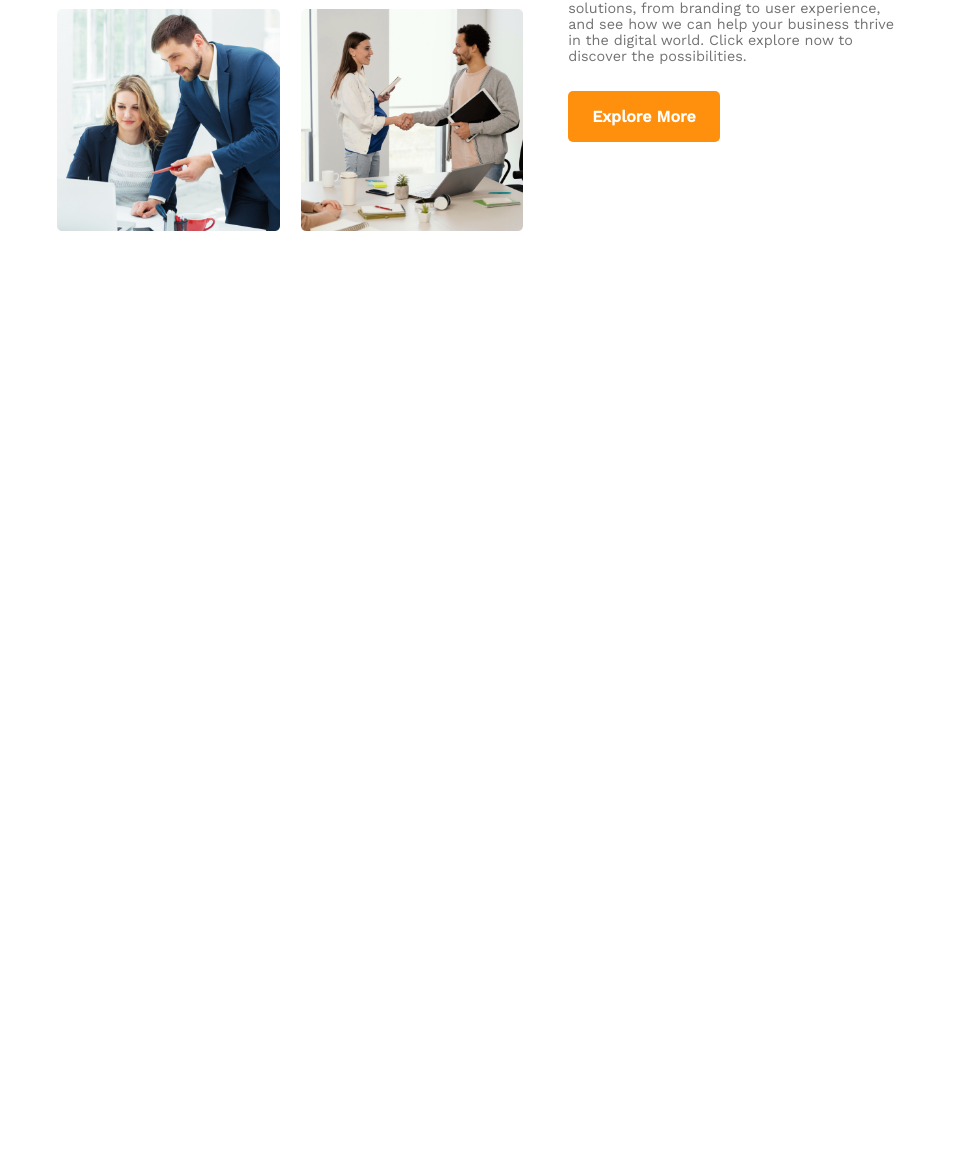
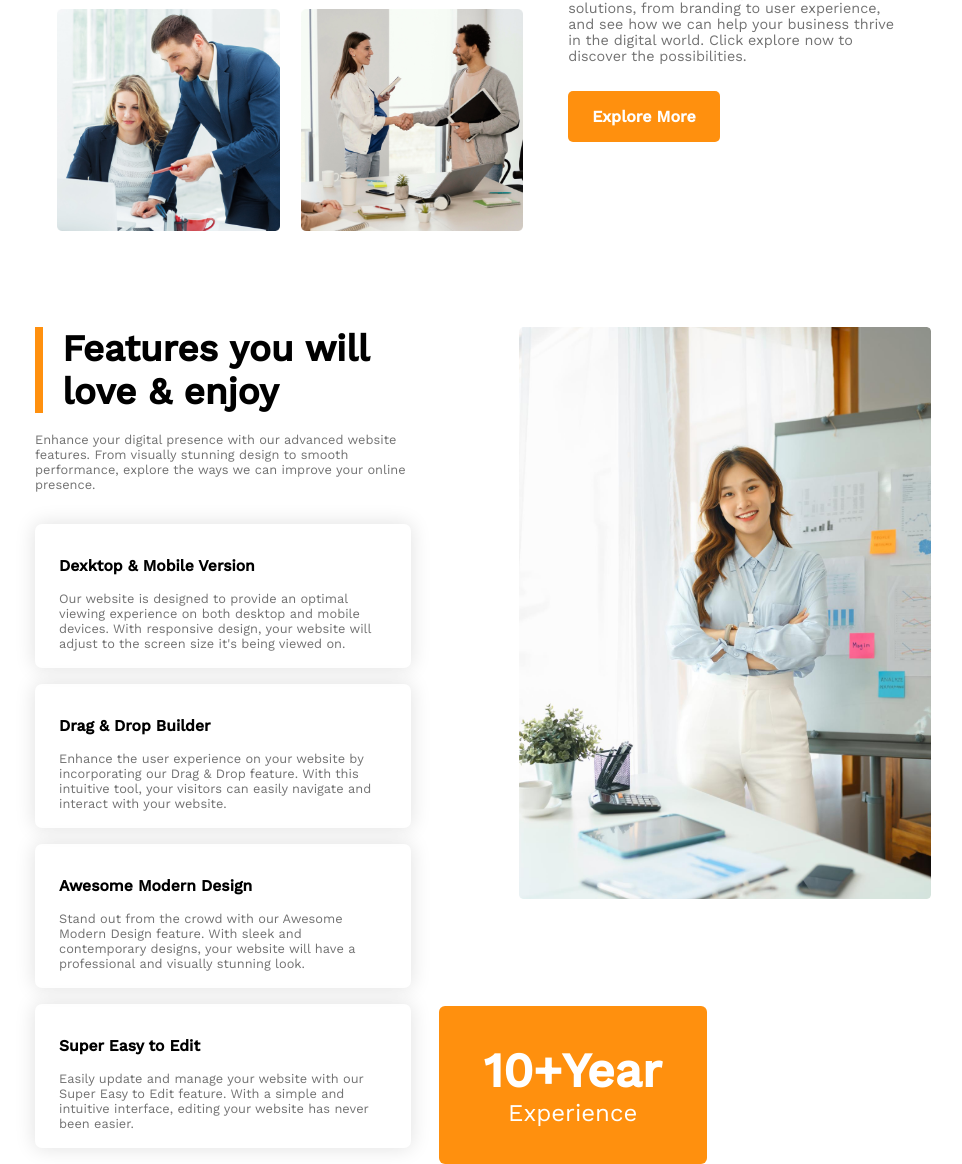
Before and after one commit to shafayetullah7/g3-architect-repo, a plain HTML site: page index.html in a window 1280 px wide. Shown: the part 1298-2462 px from the top of the page, without its empty margins (157-1119 px from the left). Before the commit the page ends 1593 px from the top, so only its background shows below. Drawn offline with nearby package versions, Linux system fonts and the light colour scheme.

Commit message:
top feature large device

```diff
--- a/index.html
+++ b/index.html
@@ -40,6 +40,7 @@
     <!-- ====================Main Start==================== -->
     <main class="main">
 
+        <!-- ----------Feature Start---------- -->
         <section class="feature">
             <div class="team-images">
                 <img src="images/team1.png" alt="team1">
@@ -53,6 +54,43 @@
                 <button class="explore-btn">Explore More</button>
             </article>
         </section>
+        <!-- ----------Feature End---------- -->
+
+        <section class="top-features">
+            <div class="top-features-flexbox">
+                <article class="feature-list">
+                    <h2 class="headline">Features you will love & enjoy</h2>
+                    <p class="text">Enhance your digital presence with our advanced website features. From visually stunning design to smooth performance, explore the ways we can improve your online presence. </p>
+                    <ul>
+                        <li>
+                            <h3>Dexktop & Mobile Version</h3>
+                            <p class="text">Our website is designed to provide an optimal viewing experience on both desktop and mobile devices. With responsive design, your website will adjust to the screen size it's being viewed on.</p>
+                        </li>
+                        <li>
+                            <h3>Drag & Drop Builder</h3>
+                            <p class="text">Enhance the user experience on your website by incorporating our Drag & Drop feature. With this intuitive tool, your visitors can easily navigate and interact with your website.</p>
+                        </li>
+                        <li>
+                            <h3>Awesome Modern Design</h3>
+                            <p class="text">Stand out from the crowd with our Awesome Modern Design feature. With sleek and contemporary designs, your website will have a professional and visually stunning look.</p>
+                        </li>
+                        <li>
+                            <h3>Super Easy to Edit</h3>
+                            <p class="text">Easily update and manage your website with our Super Easy to Edit feature. With a simple and intuitive interface, editing your website has never been easier.</p>
+                        </li>
+                    </ul>
+                </article>
+                <div class="architect">
+                    <img src="images/architect.png" alt="">
+                    <div class="experience">
+                        <h1>10+Year</h1>
+                        <p>Experience</p>
+                    </div>
+                </div>
+            </div>
+
+
+        </section>
     </main>
     <!-- ====================Main End==================== -->
 
--- a/styles/style.css
+++ b/styles/style.css
@@ -79,7 +79,7 @@
 /* ====================Main Start==================== */
 /* ----------Feature Start---------- */
 .feature{
-    margin: 4rem 12rem;
+    margin: 4rem 12rem 0;
     display: flex;
     align-items: center;
     justify-content: space-around;
@@ -114,6 +114,72 @@
     font-size: 0.9rem;
 }
 /* ----------Feature End---------- */
+
+/* ----------Top Features Start---------- */
+.top-features{
+    margin: 6rem 12rem 0;
+}
+
+.top-features-flexbox{
+    display: flex;
+    justify-content: space-between;
+}
+.feature-list{width: 42%;}
+
+.feature-list .headline{
+    font-size: 2.3rem;
+    padding: 0 1.2rem;
+    border-left: 0.5rem solid var(--color-1);
+}
+.feature-list .text{
+    margin-top: 1.2rem;
+    color: var(--dark-3);
+    font-size: 0.8rem;
+}
+.feature-list ul{
+    margin-top: 2rem;
+    list-style-type: none;
+}
+.feature-list ul li{
+    margin-bottom: 1rem;
+    padding: 2rem 1.5rem;
+    box-shadow: 0 0 20px 1px #e2e2e2;
+    border-radius: 7px;
+    height: 9rem;
+    overflow: hidden;
+}
+
+.feature-list ul li h3{font-size: 98%;}
+.feature-list ul li .text{margin-top: 1rem;}
+.architect{
+    width: 46%;
+    position: relative;
+}
+.architect img{
+    max-width: 100%;
+    z-index: 0;
+}
+
+.experience{
+    background-color: var(--color-1);
+    width: fit-content;
+    color: white;
+    text-align: center;
+    padding: 2.3rem 2.8rem;
+    border-radius: 6px;
+    position: absolute;
+    bottom: 0;
+    left: -5rem;
+    z-index: 1;
+}
+.experience h1{
+    font-size: 3rem;
+    font-weight: 700;
+}
+.experience p{
+    font-size: 1.5rem;
+}
+/* ----------Top Features End---------- */
 /* ====================Main End==================== */
 
 
```
